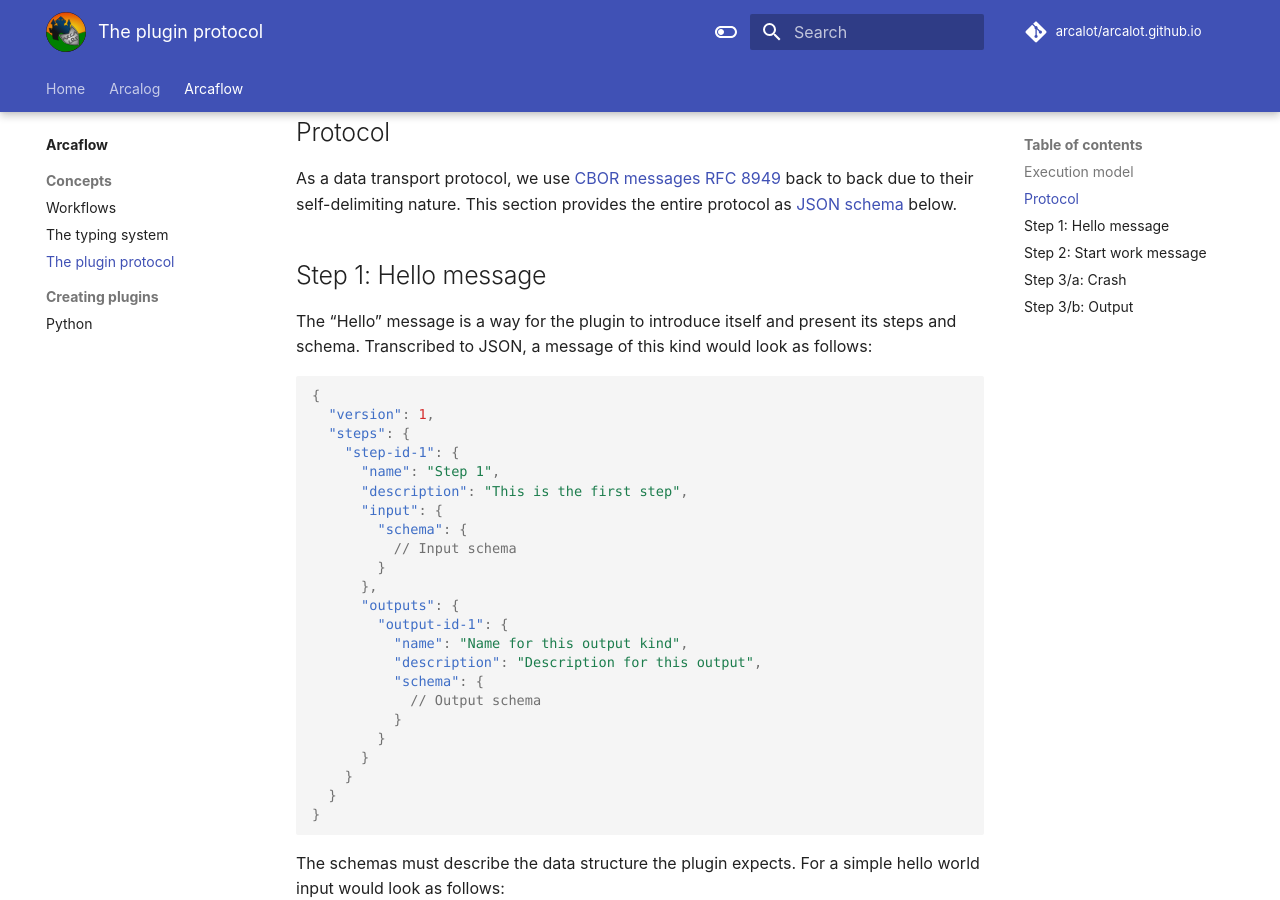
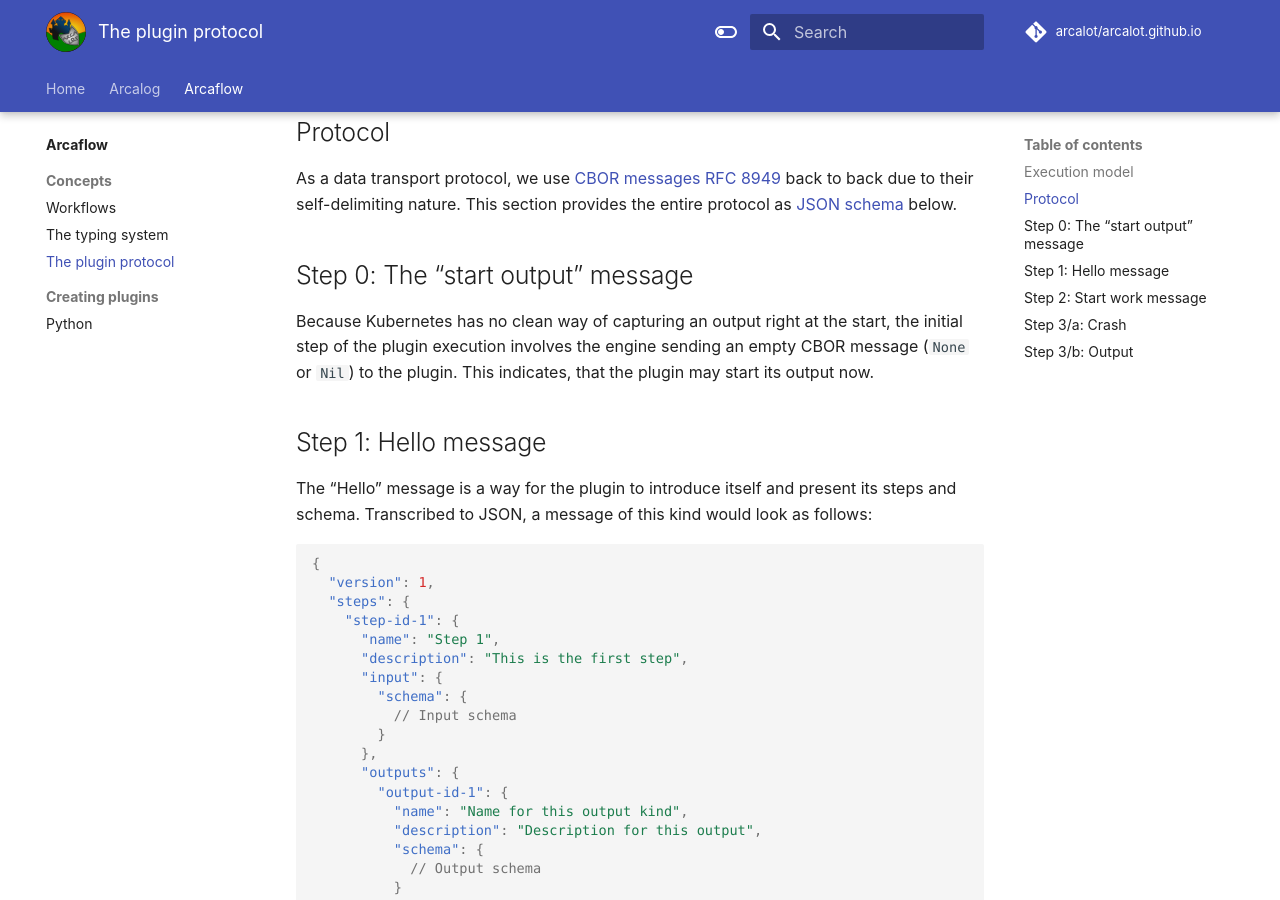
Before and after one commit to arcalot/arcalot.github.io, an MkDocs documentation site: the page built from docs/arcaflow/concepts/plugin-protocol.md, in a window 1280 px wide and 900 px high, scrolled down 1340 px. Built offline with MkDocs 1.6.1 and Material for MkDocs 9.7.7, drawn with Linux system fonts in a browser that asks for light colours; comment, search, counter and statistics services are not loaded.

Commit message:
ATP update

```diff
--- a/docs/arcaflow/concepts/plugin-protocol.md
+++ b/docs/arcaflow/concepts/plugin-protocol.md
@@ -42,6 +42,10 @@
 As a data transport protocol, we
 use [CBOR messages](https://cbor.io/) [RFC 8949](https://www.rfc-editor.org/rfc/rfc8949.html) back to back due to their
 self-delimiting nature. This section provides the entire protocol as [JSON schema](https://json-schema.org/) below.
+
+## Step 0: The "start output" message
+
+Because Kubernetes has no clean way of capturing an output right at the start, the initial step of the plugin execution involves the engine sending an empty CBOR message (`None` or `Nil`) to the plugin. This indicates, that the plugin may start its output now.
 
 ## Step 1: Hello message
 
```
